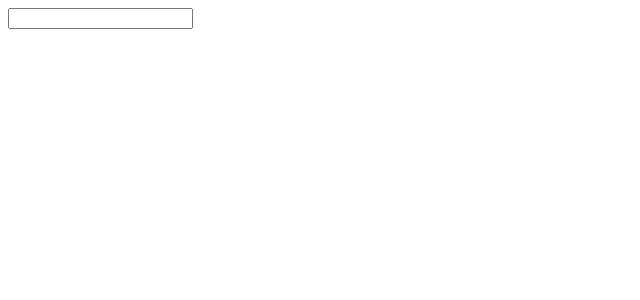
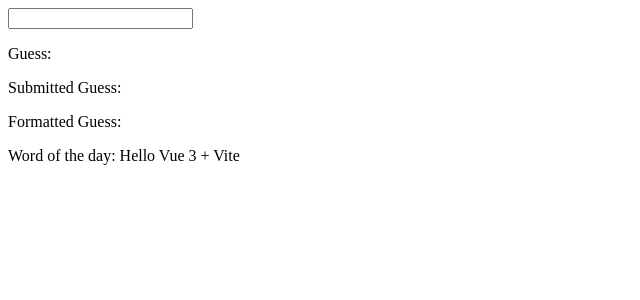
Before and after one commit to alizcelik/wordle, a Vue app: page / in a window 1280 px wide. Shown: the top 300 px of the page, without its empty margins (0-640 px from the left). Built offline with nearby package versions, Linux system fonts and the light colour scheme.

Commit message:
case-insensitivity, only letters

```diff
--- a/src/components/WordleBoard.vue
+++ b/src/components/WordleBoard.vue
@@ -1,7 +1,6 @@
 <script setup lang="ts">
 import {DEFEAT_MESSAGE, VICTORY_MESSAGE, WORD_SIZE} from "./settings";
-import englishWords from "@/englishWordsWith5Letters";
-
+import englishWords from "../englishWordsWith5Letters.json";
 import {computed, ref} from "vue";
 
 defineProps({
@@ -16,13 +15,26 @@ const submittedGuess = ref("");
 
 const formattedGuessInProgress = computed({
   get: () => guessInProgress.value,
-  set: (newValue: string) => guessInProgress.value = newValue.slice(0, WORD_SIZE)
+  set: (newValue: string) => guessInProgress.value = newValue.slice(0, WORD_SIZE).toUpperCase()
 });
+
+function onSubmit(){
+  if(!englishWords.includes(guessInProgress.value.toUpperCase())){
+    return;
+  }
+  submittedGuess.value = guessInProgress.value;
+}
 </script>
 
 <template>
   <input type="text" v-model="formattedGuessInProgress"
-         maxlength="5"
-         @keydown.enter="submittedGuess = guessInProgress">
-  <p v-if="submittedGuess.length > 0" v-text="submittedGuess === wordOfTheDay ? VICTORY_MESSAGE : DEFEAT_MESSAGE"></p>
+         maxlength="WORD_SIZE"
+         inputmode="text"
+         @keydown.enter="onSubmit">
+  <p v-if="submittedGuess.length > 0"
+     v-text="submittedGuess.toUpperCase() === wordOfTheDay?.toUpperCase() ? VICTORY_MESSAGE : DEFEAT_MESSAGE"></p>
+  <p>Guess: {{ guessInProgress }}</p>
+  <p>Submitted Guess: {{ submittedGuess }}</p>
+  <p>Formatted Guess: {{ formattedGuessInProgress }}</p>
+  <p>Word of the day: {{ wordOfTheDay }}</p>
 </template>
```
Also changed, not shown: 1 other file (tests, documents, lock files or other folders).
